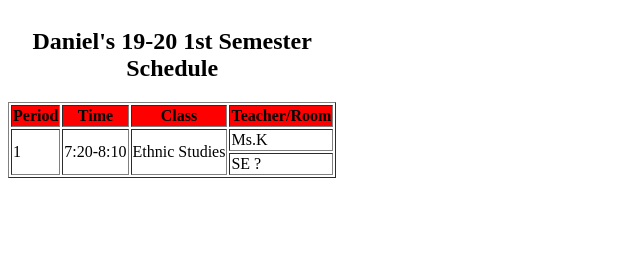
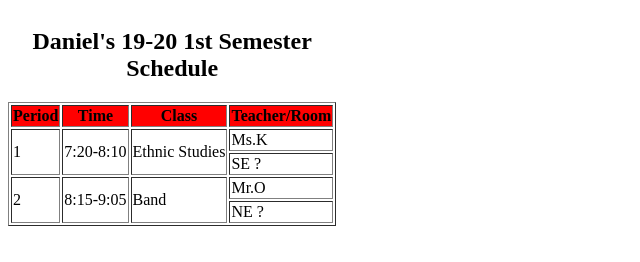
Before and after one commit to donlifedaniel/classexamples, a plain HTML site: page schedule.html in a window 1280 px wide. Shown: the whole page, without its empty margins (0-640 px from the left). Drawn offline with Linux system fonts and the light colour scheme.

Commit message:
Update schedule.html

```diff
--- a/schedule.html
+++ b/schedule.html
@@ -19,6 +19,15 @@
 <tr>
   <td> SE ?</td>
 
+<tr>
+  <td rowspan=2>2</td> <!--table data-->
+  <td rowspan=2>8:15-9:05</td>
+  <td rowspan=2>Band </td>
+  <td>Mr.O</td>
+</tr>
+<tr>
+  <td> NE ?</td>
+
 
 
 </tr>
```
